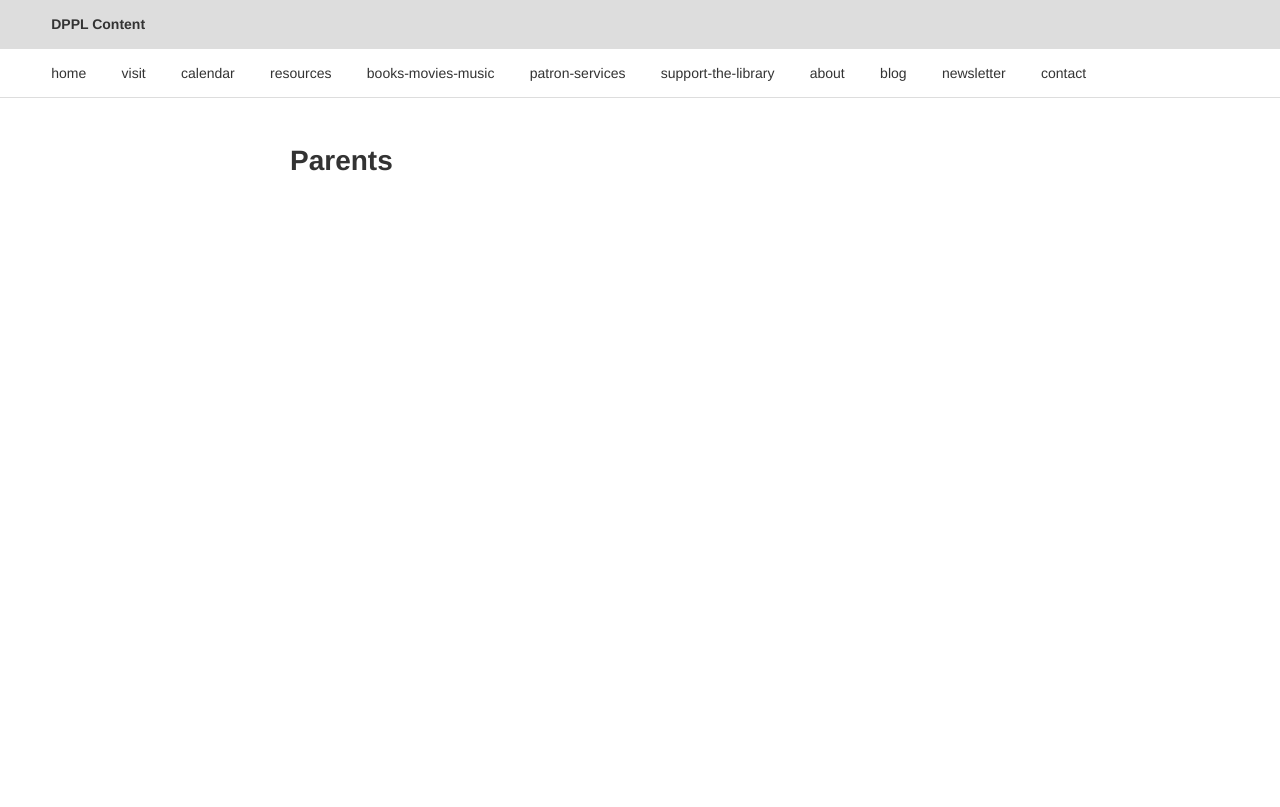
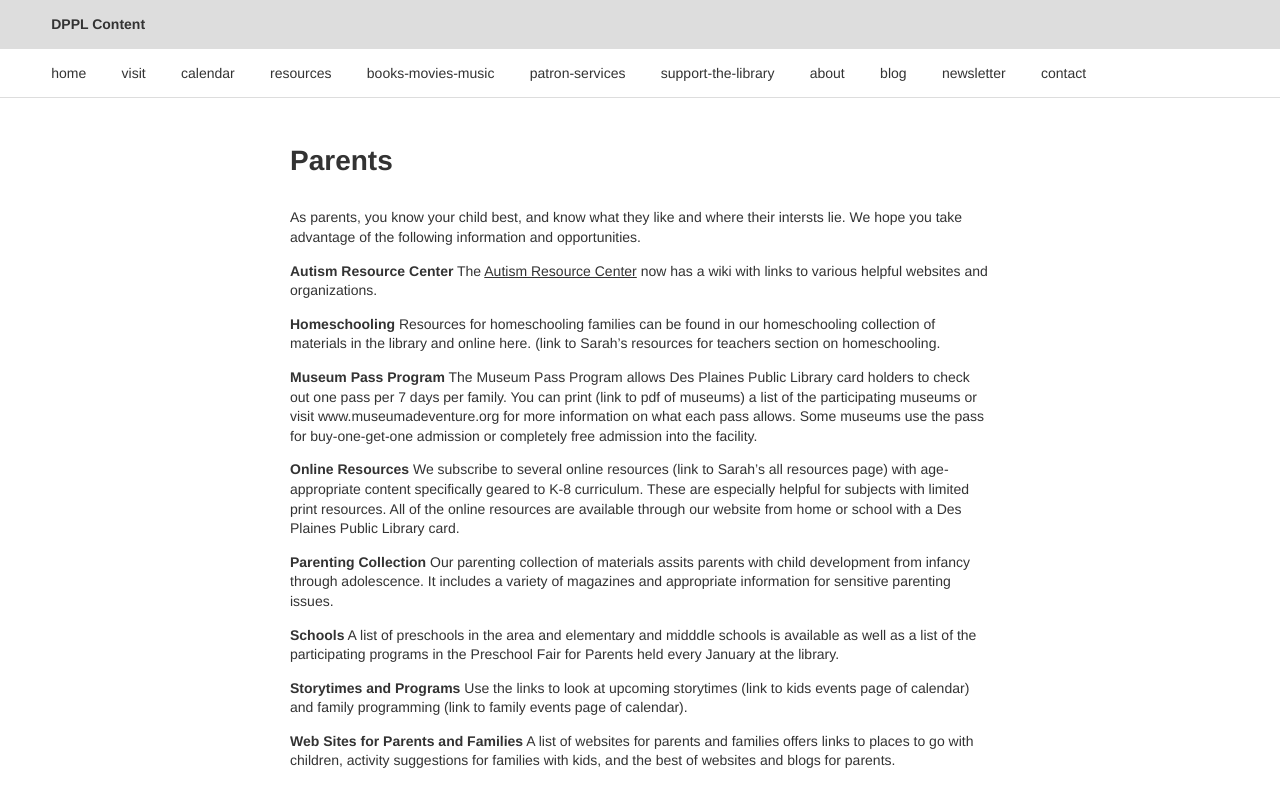
Before and after one commit to dpplweb/dppl-content, a Jekyll site: the page built from _posts/courtney/0417-01-01-parents.md, in a window 1280 px wide. Shown: the top 807 px of the page. Built offline with Jekyll 4.4.1, drawn with Linux system fonts in a browser that asks for light colours; Markdown is read by kramdown in place of the engine named in the settings.

Commit message:
put in initial information

```diff
--- a/_posts/courtney/0417-01-01-parents.md
+++ b/_posts/courtney/0417-01-01-parents.md
@@ -1,11 +1,40 @@
 ---
+categories:
+  - resources
+  - courtney
+section: resources
+author: Courtney
 layout: post
 title: Parents
-author: Courtney
-section: resources
-categories: [resources, courtney]
 audience: ""
 keywords: ""
 goals: ""
 actions: ""
+published: true
 ---
+
+As parents, you know your child best, and know what they like and where their intersts lie.  We hope you take advantage of the following information and opportunities.
+
+**Autism Resource Center**
+The [Autism Resource Center](http://autismsource.pbworks.com/w/page/14287501/Autism_Resource_Center) now has a wiki with links to various helpful websites and organizations.
+
+**Homeschooling**
+Resources for homeschooling families can be found in our homeschooling collection of materials in the library and online here. (link to Sarah's resources for teachers section on homeschooling.
+
+**Museum Pass Program**
+The Museum Pass Program allows Des Plaines Public Library card holders to check out one pass per 7 days per family.  You can print (link to pdf of museums) a list of the participating museums or visit www.museumadeventure.org for more information on what each pass allows.  Some museums use the pass for buy-one-get-one admission or completely free admission into the facility.
+
+**Online Resources**
+We subscribe to several online resources (link to Sarah's all resources page) with age-appropriate content specifically geared to K-8 curriculum.  These are especially helpful for subjects with limited print resources.  All of the online resources are available through our website from home or school with a Des Plaines Public Library card.
+
+**Parenting Collection**
+Our parenting collection of materials assits parents with child development from infancy through adolescence.  It includes a variety of magazines and appropriate information for sensitive parenting issues.
+
+**Schools**
+A list of preschools in the area and elementary and midddle schools is available as well as a list of the participating programs in the Preschool Fair for Parents held every January at the library.
+
+**Storytimes and Programs**
+Use the links to look at upcoming storytimes (link to kids events page of calendar) and family programming (link to family events page of calendar).
+
+**Web Sites for Parents and Families**
+A list of websites for parents and families offers links to places to go with children, activity suggestions for families with kids, and the best of websites and blogs for parents.
```
